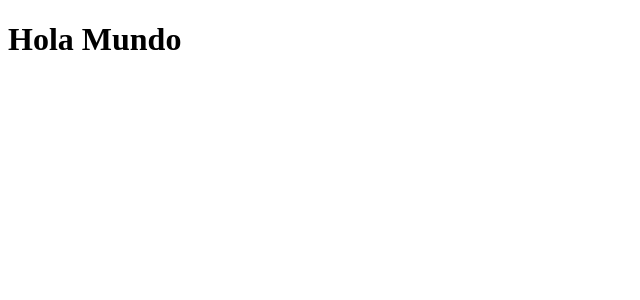
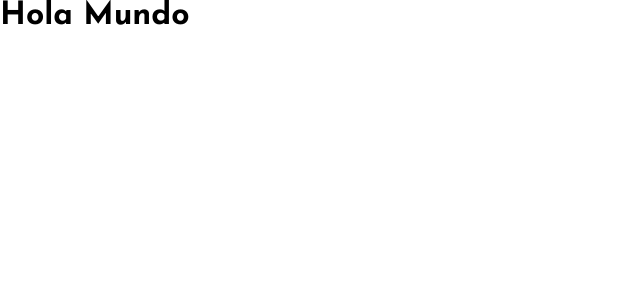
Before and after one commit to orianabreu/ohmycode-test, a React (Create React App) app: page / in a window 1280 px wide. Shown: the top 300 px of the page, without its empty margins (0-640 px from the left). Built offline with nearby package versions, Linux system fonts and the light colour scheme.

Commit message:
set global theme

```diff
--- a/public/index.html
+++ b/public/index.html
@@ -9,6 +9,7 @@
       name="description"
       content="Web site created using create-react-app"
     />
+    <link href="https://fonts.googleapis.com/css2?family=Josefin+Sans:ital,wght@0,300;0,700;1,400&display=swap" rel="stylesheet">
     <title>Todo App</title>
   </head>
   <body>
--- a/src/App.js
+++ /dev/null
@@ -1,9 +0,0 @@
-
-
-function App() {
-  return (
-    <h1>Hola Mundo</h1>
-  );
-}
-
-export default App;
--- /dev/null
+++ b/src/App.jsx
@@ -0,0 +1,18 @@
+import React from "react";
+import { ThemeProvider } from "styled-components";
+
+import GlobalStyle from "./theme/global";
+import theme from "./theme/theme";
+
+function App() {
+  return (
+    <div>
+      <GlobalStyle />
+      <ThemeProvider theme={theme}>
+        <h1>Hola Mundo</h1>
+      </ThemeProvider>
+    </div>
+  );
+}
+
+export default App;
--- /dev/null
+++ b/src/theme/global.js
@@ -0,0 +1,15 @@
+import { createGlobalStyle } from "styled-components";
+
+const GlobalStyle = createGlobalStyle`
+    * {
+        margin: 0;
+        padding: 0;
+        list-style: none;
+        text-decoration: none;
+    }
+    body {
+        font-family: 'Josefin Sans', sans-serif;
+    }
+`;
+
+export default GlobalStyle;
--- /dev/null
+++ b/src/theme/theme.js
@@ -0,0 +1,21 @@
+const theme = {
+  palette: {
+    darkGrey: "hsl(235, 21%, 11%)",
+    darkGreyDesaturated: "hsl(235, 24%, 19%)",
+    lightGrey: "hsl(0, 0%, 98%)",
+  },
+  sizing: {
+    h1: "3rem",
+    h2: "2.5rem",
+    h3: "2rem",
+    subtitle: "1.5rem",
+    paragraph: "1rem",
+  },
+};
+
+export const media = {
+  tablet: `@media screen and (max-width: 768px)`,
+  mobile: `@media screen and (max-width: 480px)`,
+};
+
+export default theme;
```
Also changed, not shown: src/App.css (added).
